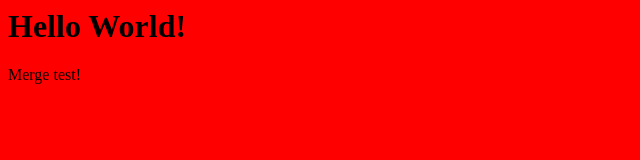
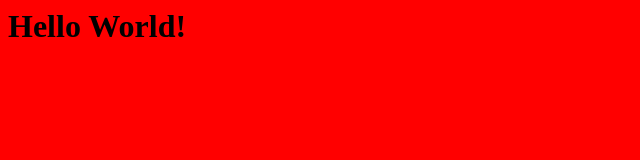
Before and after one commit to acinatedemoaccount/GitHubTest, a plain HTML site: page index.html in a window 1280 px wide. Shown: the full height of the page, 0-640 px from the left. Drawn offline with Linux system fonts and the light colour scheme.

Commit message:
Uploading index.html

```diff
--- a/index.html
+++ b/index.html
@@ -3,6 +3,5 @@
 </head>
 <body style="background-color: red;">
 <h1>Hello World!</h1>
-<p>Merge test!</p>
 </body>
 </html>
```
